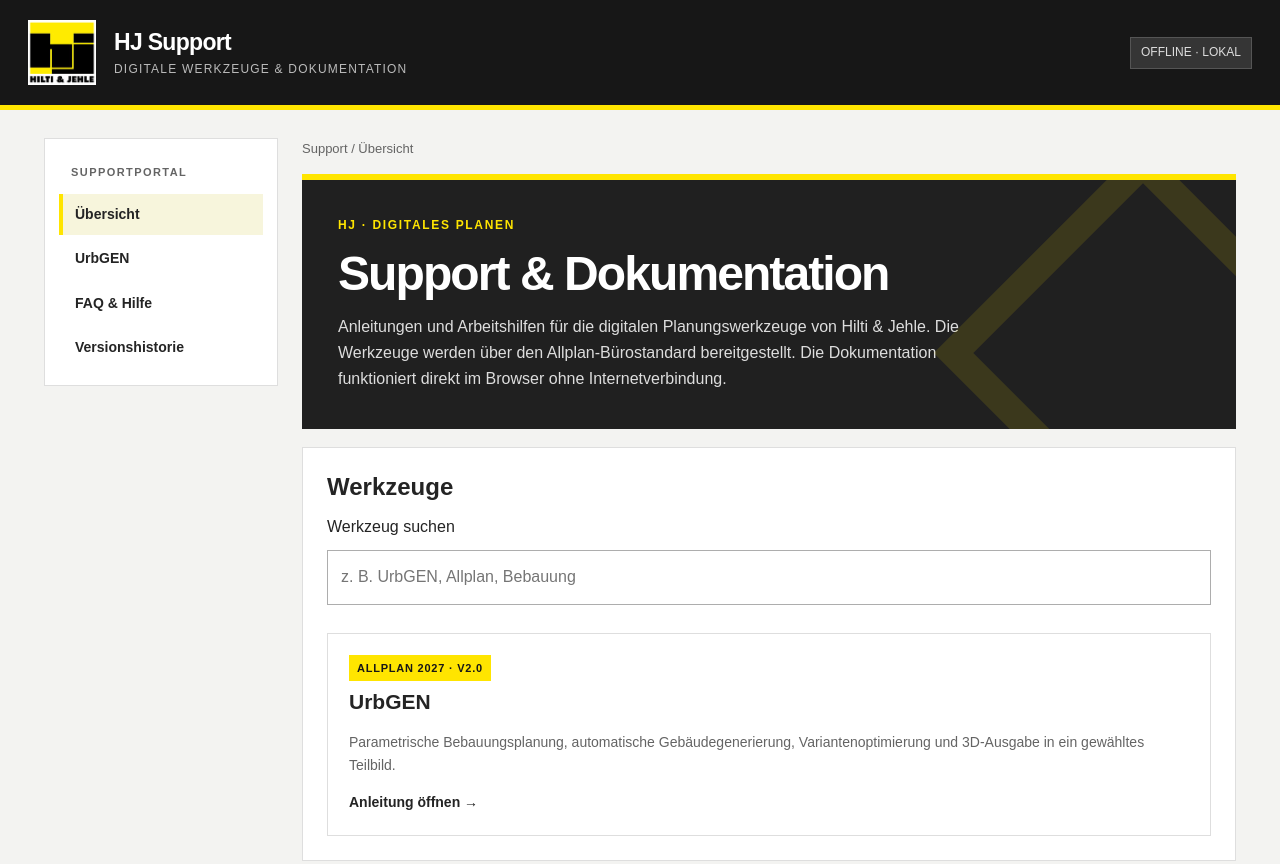
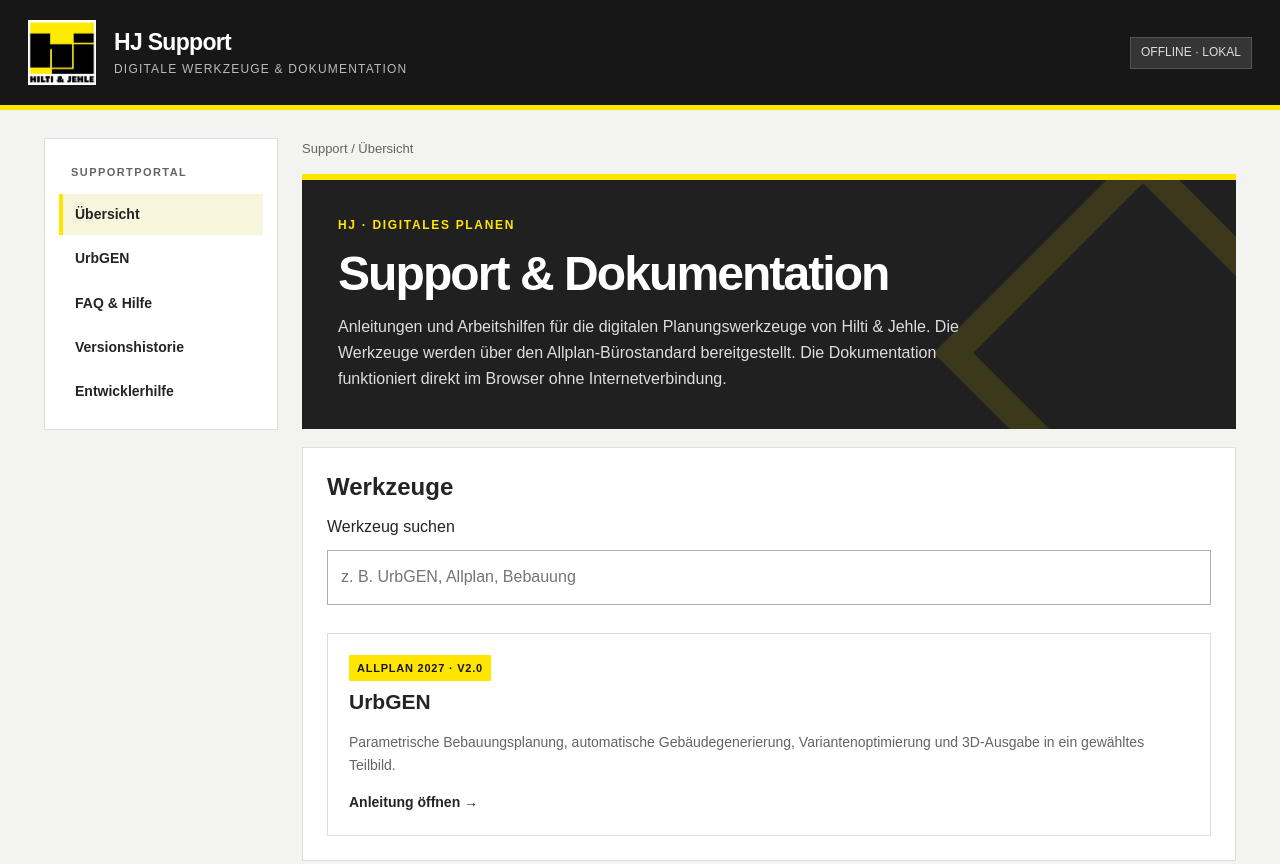
Before and after one commit to lukasburtscher2003/handy-dandy-allplan-tools, a plain HTML site: page docs/index.html in a window 1280 px wide. Shown: the top 864 px of the page. Drawn offline with Linux system fonts and the light colour scheme.

Commit message:
dev help added

```diff
--- a/docs/index.html
+++ b/docs/index.html
@@ -22,6 +22,7 @@
 				<a href="urbgen.html">UrbGEN</a>
 				<a href="faq.html">FAQ & Hilfe</a>
 				<a href="versionen.html">Versionshistorie</a>
+				<a href=".dev/index.html">Entwicklerhilfe</a>
 			</nav>
 			<main>
 				<div class="breadcrumb">Support / Übersicht</div>
```
Also changed, not shown: 1 other file.
